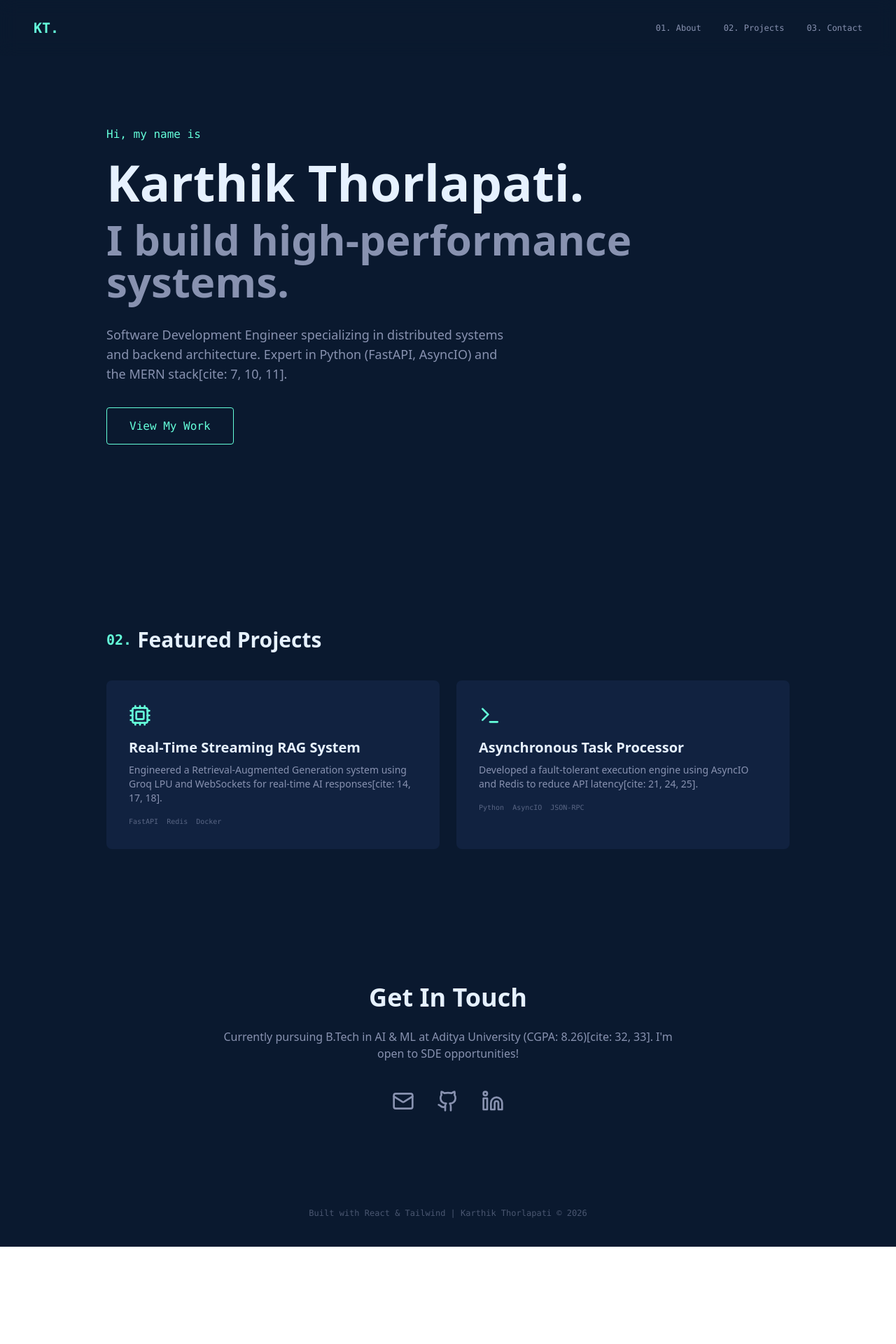
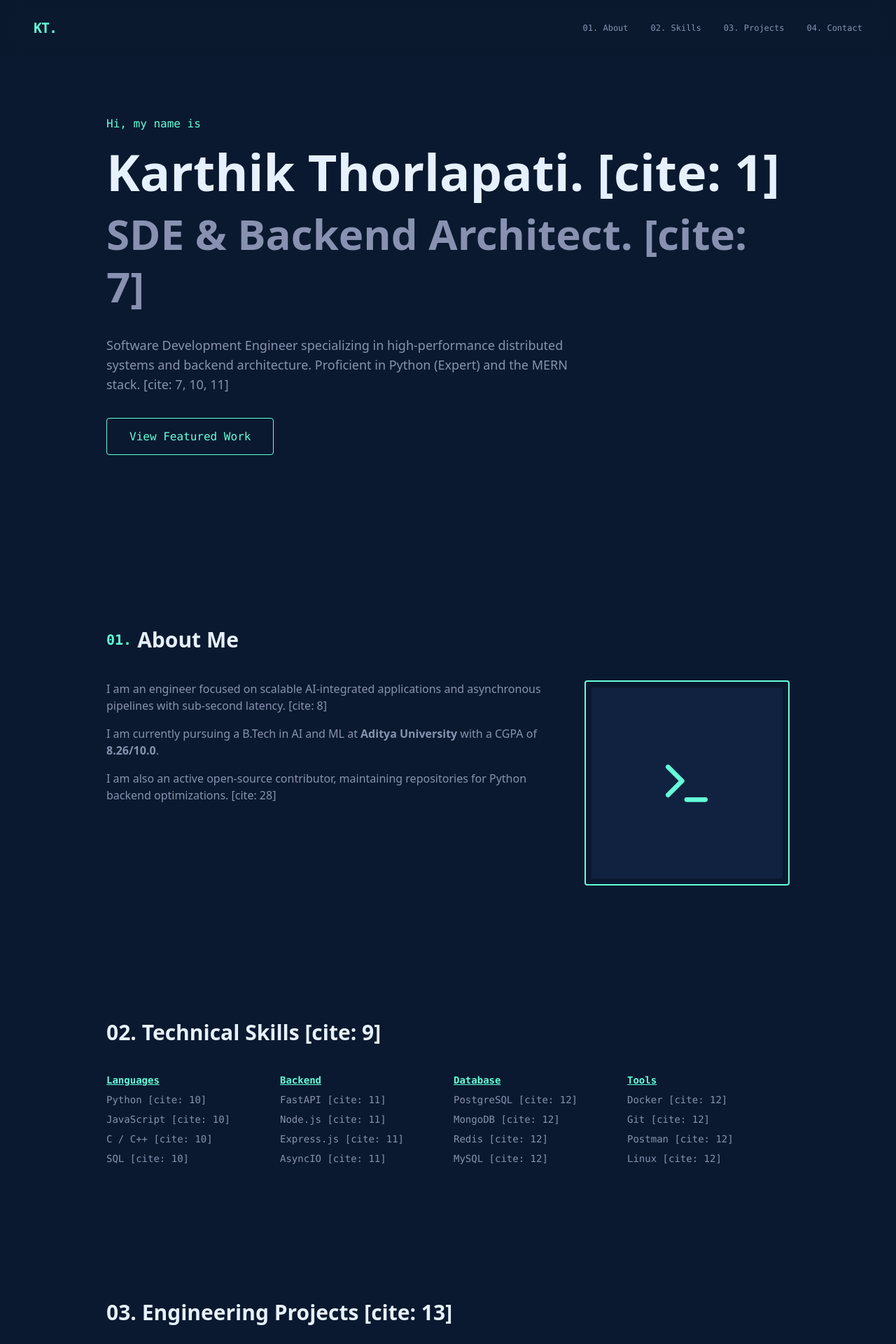
Before and after one commit to karthikthorlapati/my-portfolio, a React (Vite) app: page / in a window 1280 px wide. Shown: the top 1920 px of the page at 70% size. Before the commit the page ends 1781 px from the top, so only its background shows below. Built offline with nearby package versions, Linux system fonts and the light colour scheme.

Commit message:
Fix: Final environment sync

```diff
--- a/src/App.jsx
+++ b/src/App.jsx
@@ -2,13 +2,13 @@ import React from 'react';
 import { motion, useScroll, useTransform } from 'framer-motion';
 import { Github, Linkedin, Mail, ExternalLink, Code2, Database, Terminal, Cpu } from 'lucide-react';
 
-// REUSABLE ANIMATION WRAPPER
+// REUSABLE REVEAL ANIMATION
 const Reveal = ({ children }) => (
   <motion.div
     initial={{ opacity: 0, y: 50 }}
     whileInView={{ opacity: 1, y: 0 }}
     viewport={{ once: true, amount: 0.2 }}
-    transition={{ duration: 0.6 }}
+    transition={{ duration: 0.6, ease: "easeOut" }}
   >
     {children}
   </motion.div>
@@ -19,60 +19,113 @@ export default function App() {
   const yParallax = useTransform(scrollY, [0, 500], [0, 150]);
 
   return (
-    <div className="bg-[#0a192f] text-[#8892b0] min-h-screen font-sans">
-      {/* Navigation */}
-      <nav className="fixed top-0 w-full h-20 px-12 flex justify-between items-center z-50 backdrop-blur-md bg-[#0a192f]/80">
-        <div className="text-[#64ffda] font-mono font-bold text-xl">KT.</div>
-        <ul className="flex gap-8 font-mono text-xs">
-          <li><a href="#about" className="hover:text-[#64ffda]">01. About</a></li>
-          <li><a href="#projects" className="hover:text-[#64ffda]">02. Projects</a></li>
-          <li><a href="#contact" className="hover:text-[#64ffda]">03. Contact</a></li>
+    <div className="bg-[#0a192f] text-[#8892b0] min-h-screen font-sans selection:bg-[#233554] selection:text-[#64ffda]">
+
+      {/* NAVIGATION */}
+      <nav className="fixed top-0 w-full h-20 px-6 md:px-12 flex justify-between items-center z-50 backdrop-blur-md bg-[#0a192f]/80">
+        <div className="text-[#64ffda] font-mono font-bold text-xl tracking-tighter">KT.</div>
+        <ul className="hidden md:flex gap-8 font-mono text-xs">
+          <li><a href="#about" className="hover:text-[#64ffda] transition-colors">01. About</a></li>
+          <li><a href="#skills" className="hover:text-[#64ffda] transition-colors">02. Skills</a></li>
+          <li><a href="#projects" className="hover:text-[#64ffda] transition-colors">03. Projects</a></li>
+          <li><a href="#contact" className="hover:text-[#64ffda] transition-colors">04. Contact</a></li>
         </ul>
       </nav>
 
       <main className="max-w-5xl mx-auto px-6">
-        {/* HERO SECTION */}
+
+        {/* HERO SECTION - PARALLAX ENABLED */}
         <section className="h-screen flex flex-col justify-center">
           <motion.div style={{ y: yParallax }}>
             <p className="text-[#64ffda] font-mono mb-5">Hi, my name is</p>
-            <h1 className="text-5xl md:text-7xl font-bold text-[#e6f1ff] mb-4">Karthik Thorlapati.</h1>
-            <h2 className="text-4xl md:text-6xl font-bold text-[#8892b0] mb-8">I build high-performance systems.</h2>
-            <p className="max-w-xl text-lg mb-12">
-              Software Development Engineer specializing in distributed systems and backend architecture.
-              Expert in Python (FastAPI, AsyncIO) and the MERN stack[cite: 7, 10, 11].
+            <h1 className="text-5xl md:text-7xl font-bold text-[#e6f1ff] mb-4">Karthik Thorlapati. [cite: 1]</h1>
+            <h2 className="text-4xl md:text-6xl font-bold text-[#8892b0] mb-8 leading-tight">
+              SDE & Backend Architect. [cite: 7]
+            </h2>
+            <p className="max-w-2xl text-lg mb-12">
+              Software Development Engineer specializing in high-performance distributed systems
+              and backend architecture. Proficient in Python (Expert) and the MERN stack. [cite: 7, 10, 11]
             </p>
             <a href="#projects" className="px-8 py-4 border border-[#64ffda] text-[#64ffda] rounded hover:bg-[#64ffda]/10 transition-all font-mono">
-              View My Work
+              View Featured Work
             </a>
           </motion.div>
+        </section>
+
+        {/* ABOUT SECTION */}
+        <section id="about" className="py-24">
+          <Reveal>
+            <h3 className="text-3xl font-bold text-[#e6f1ff] mb-10 flex items-center">
+              <span className="text-[#64ffda] font-mono text-xl mr-2">01.</span> About Me
+            </h3>
+            <div className="grid md:grid-cols-3 gap-12">
+              <div className="md:col-span-2 space-y-4">
+                <p>I am an engineer focused on scalable AI-integrated applications and asynchronous pipelines with sub-second latency. [cite: 8]</p>
+                <p>I am currently pursuing a B.Tech in AI and ML at <strong>Aditya University</strong> with a CGPA of <strong>8.26/10.0</strong>. </p>
+                <p>I am also an active open-source contributor, maintaining repositories for Python backend optimizations. [cite: 28]</p>
+              </div>
+              <div className="border-2 border-[#64ffda] rounded p-2 h-fit">
+                <div className="bg-[#112240] aspect-square flex items-center justify-center text-[#64ffda]">
+                  <Terminal size={80} />
+                </div>
+              </div>
+            </div>
+          </Reveal>
+        </section>
+
+        {/* SKILLS SECTION */}
+        <section id="skills" className="py-24">
+          <Reveal>
+            <h3 className="text-3xl font-bold text-[#e6f1ff] mb-10">02. Technical Skills [cite: 9]</h3>
+            <div className="grid grid-cols-2 md:grid-cols-4 gap-4 font-mono text-sm">
+              <div className="space-y-2">
+                <p className="text-[#64ffda] font-bold underline">Languages</p>
+                <p>Python [cite: 10]</p><p>JavaScript [cite: 10]</p><p>C / C++ [cite: 10]</p><p>SQL [cite: 10]</p>
+              </div>
+              <div className="space-y-2">
+                <p className="text-[#64ffda] font-bold underline">Backend</p>
+                <p>FastAPI [cite: 11]</p><p>Node.js [cite: 11]</p><p>Express.js [cite: 11]</p><p>AsyncIO [cite: 11]</p>
+              </div>
+              <div className="space-y-2">
+                <p className="text-[#64ffda] font-bold underline">Database</p>
+                <p>PostgreSQL [cite: 12]</p><p>MongoDB [cite: 12]</p><p>Redis [cite: 12]</p><p>MySQL [cite: 12]</p>
+              </div>
+              <div className="space-y-2">
+                <p className="text-[#64ffda] font-bold underline">Tools</p>
+                <p>Docker [cite: 12]</p><p>Git [cite: 12]</p><p>Postman [cite: 12]</p><p>Linux [cite: 12]</p>
+              </div>
+            </div>
+          </Reveal>
         </section>
 
         {/* PROJECTS SECTION */}
         <section id="projects" className="py-24">
           <Reveal>
-            <h3 className="text-3xl font-bold text-[#e6f1ff] mb-10 flex items-center">
-              <span className="text-[#64ffda] font-mono text-xl mr-2">02.</span> Featured Projects
-            </h3>
-            <div className="grid md:grid-cols-2 gap-6">
-              {/* RAG System */}
-              <div className="bg-[#112240] p-8 rounded-lg border-t-2 border-transparent hover:border-[#64ffda] transition-all">
-                <Cpu className="text-[#64ffda] mb-4" size={32} />
-                <h4 className="text-xl font-bold text-[#e6f1ff] mb-2">Real-Time Streaming RAG System</h4>
-                <p className="text-sm mb-4">Engineered a Retrieval-Augmented Generation system using Groq LPU and WebSockets for real-time AI responses[cite: 14, 17, 18].</p>
-                <div className="flex gap-3 text-[10px] font-mono opacity-60">
-                  <span>FastAPI</span> <span>Redis</span> <span>Docker</span>
+            <h3 className="text-3xl font-bold text-[#e6f1ff] mb-10">03. Engineering Projects [cite: 13]</h3>
+            <div className="grid grid-cols-1 md:grid-cols-2 gap-6">
+
+              {/* Project 1 */}
+              <div className="bg-[#112240] p-8 rounded border-b-4 border-transparent hover:border-[#64ffda] transition-all group">
+                <div className="flex justify-between text-[#64ffda] mb-6">
+                  <Cpu size={32} />
+                  <a href="#"><Github size={20} /></a>
                 </div>
+                <h4 className="text-xl font-bold text-[#e6f1ff] mb-2 group-hover:text-[#64ffda]">Real-Time Streaming RAG [cite: 14]</h4>
+                <p className="text-sm">Engineered a RAG system using Groq LPU and WebSockets for real-time AI document querying. [cite: 17, 18]</p>
+                <p className="mt-4 text-[10px] font-mono opacity-50">FastAPI • Redis • Docker • Groq</p>
               </div>
 
-              {/* Task Processor */}
-              <div className="bg-[#112240] p-8 rounded-lg border-t-2 border-transparent hover:border-[#64ffda] transition-all">
-                <Terminal className="text-[#64ffda] mb-4" size={32} />
-                <h4 className="text-xl font-bold text-[#e6f1ff] mb-2">Asynchronous Task Processor</h4>
-                <p className="text-sm mb-4">Developed a fault-tolerant execution engine using AsyncIO and Redis to reduce API latency[cite: 21, 24, 25].</p>
-                <div className="flex gap-3 text-[10px] font-mono opacity-60">
-                  <span>Python</span> <span>AsyncIO</span> <span>JSON-RPC</span>
+              {/* Project 2 */}
+              <div className="bg-[#112240] p-8 rounded border-b-4 border-transparent hover:border-[#64ffda] transition-all group">
+                <div className="flex justify-between text-[#64ffda] mb-6">
+                  <Terminal size={32} />
+                  <a href="#"><Github size={20} /></a>
                 </div>
+                <h4 className="text-xl font-bold text-[#e6f1ff] mb-2 group-hover:text-[#64ffda]">Async Task Processor [cite: 21]</h4>
+                <p className="text-sm">Built an asynchronous task execution engine using Redis as a message broker to reduce latency. [cite: 24, 25]</p>
+                <p className="mt-4 text-[10px] font-mono opacity-50">Python • AsyncIO • Redis • JSON-RPC</p>
               </div>
+
             </div>
           </Reveal>
         </section>
@@ -81,18 +134,19 @@ export default function App() {
         <section id="contact" className="py-24 text-center max-w-2xl mx-auto">
           <Reveal>
             <h3 className="text-4xl font-bold text-[#e6f1ff] mb-6">Get In Touch</h3>
-            <p className="mb-10">Currently pursuing B.Tech in AI & ML at Aditya University (CGPA: 8.26)[cite: 32, 33]. I'm open to SDE opportunities!</p>
-            <div className="flex justify-center gap-8">
-              <a href="mailto:karthikthorlapati33@gmail.com" className="hover:text-[#64ffda]"><Mail size={32} /></a>
-              <a href="https://github.com/karthikthorlapati" className="hover:text-[#64ffda]"><Github size={32} /></a>
-              <a href="https://linkedin.com/in/karthikthorlapati" className="hover:text-[#64ffda]"><Linkedin size={32} /></a>
+            <p className="mb-10 text-lg italic tracking-wide text-[#64ffda]">Building for sub-second latency and reliability. [cite: 8]</p>
+            <div className="flex justify-center gap-10">
+              <a href="mailto:karthikthorlapati33@gmail.com" className="hover:text-[#64ffda] transition-all hover:-translate-y-1"><Mail size={32} /></a>
+              <a href="#" className="hover:text-[#64ffda] transition-all hover:-translate-y-1"><Github size={32} /></a>
+              <a href="#" className="hover:text-[#64ffda] transition-all hover:-translate-y-1"><Linkedin size={32} /></a>
             </div>
           </Reveal>
         </section>
+
       </main>
 
       <footer className="py-10 text-center font-mono text-xs opacity-50">
-        Built with React & Tailwind | Karthik Thorlapati © 2026
+        Karthik Thorlapati © 2026 | Built with Vite & Framer Motion
       </footer>
     </div>
   );
```
